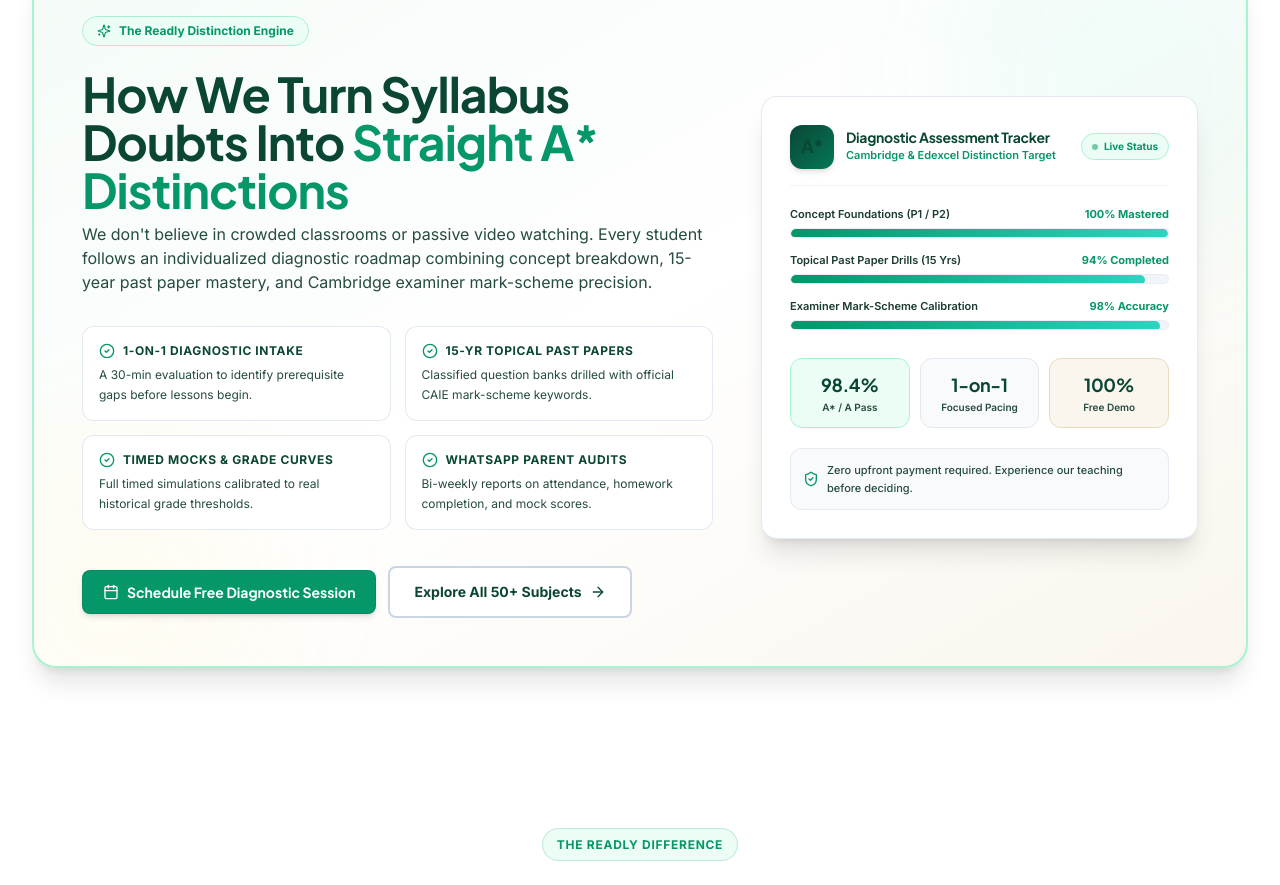
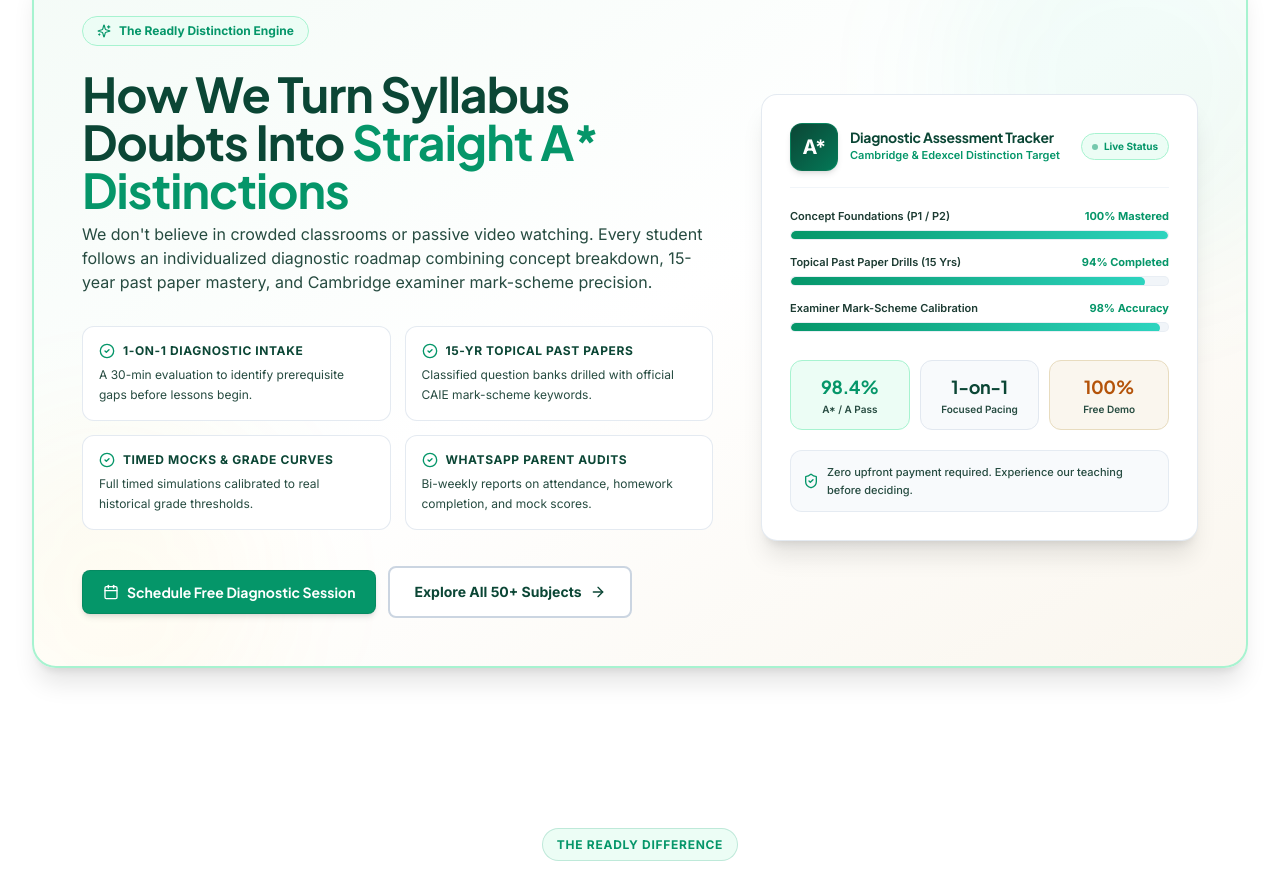
Before and after one commit to mjamalullah/TheReadly-react, a React (Vite) app: page / in a window 1280 px wide. Shown: the part 2280-3165 px from the top of the page. Built offline with nearby package versions, Linux system fonts and the light colour scheme; the HTML template or start-up script is replaced by a standard one.

Commit message:
style: set pure white high-contrast color for A* badge text

```diff
--- a/src/pages/Home.jsx
+++ b/src/pages/Home.jsx
@@ -927,8 +927,10 @@
                 {/* Scorecard Header */}
                 <div className="flex items-center justify-between border-b border-slate-100 pb-4">
                   <div className="flex items-center gap-3">
-                    <div className="w-11 h-11 rounded-xl bg-gradient-to-br from-[#0B4635] to-[#047857] text-white shadow-md flex items-center justify-center font-extrabold text-lg font-heading">
-                      A*
+                    <div className="w-12 h-12 rounded-xl bg-gradient-to-br from-[#0B4635] to-[#047857] shadow-md flex items-center justify-center shrink-0 border border-emerald-500/30">
+                      <span className="font-black text-xl tracking-tight leading-none select-none" style={{ color: '#ffffff' }}>
+                        A*
+                      </span>
                     </div>
                     <div>
                       <h4 className="text-sm font-bold text-[#0B4635] font-heading">Diagnostic Assessment Tracker</h4>
@@ -979,15 +981,15 @@
                 {/* 3 Metric Badges */}
                 <div className="grid grid-cols-3 gap-2.5 pt-2 text-center text-xs">
                   <div className="p-3 rounded-xl bg-[#ECFDF5] border border-[#A7F3D0] shadow-2xs">
-                    <span className="text-base sm:text-lg font-extrabold text-[#059669] block font-heading">98.4%</span>
+                    <span className="text-base sm:text-lg font-extrabold block font-heading" style={{ color: '#059669' }}>98.4%</span>
                     <span className="text-[10px] text-slate-600 font-semibold">A* / A Pass</span>
                   </div>
                   <div className="p-3 rounded-xl bg-slate-50 border border-slate-200 shadow-2xs">
-                    <span className="text-base sm:text-lg font-extrabold text-[#0B4635] block font-heading">1-on-1</span>
+                    <span className="text-base sm:text-lg font-extrabold block font-heading" style={{ color: '#0B4635' }}>1-on-1</span>
                     <span className="text-[10px] text-slate-600 font-semibold">Focused Pacing</span>
                   </div>
                   <div className="p-3 rounded-xl bg-[#FAF6EE] border border-[#E8DCBF] shadow-2xs">
-                    <span className="text-base sm:text-lg font-extrabold text-[#B45309] block font-heading">100%</span>
+                    <span className="text-base sm:text-lg font-extrabold block font-heading" style={{ color: '#B45309' }}>100%</span>
                     <span className="text-[10px] text-slate-600 font-semibold">Free Demo</span>
                   </div>
                 </div>
```
